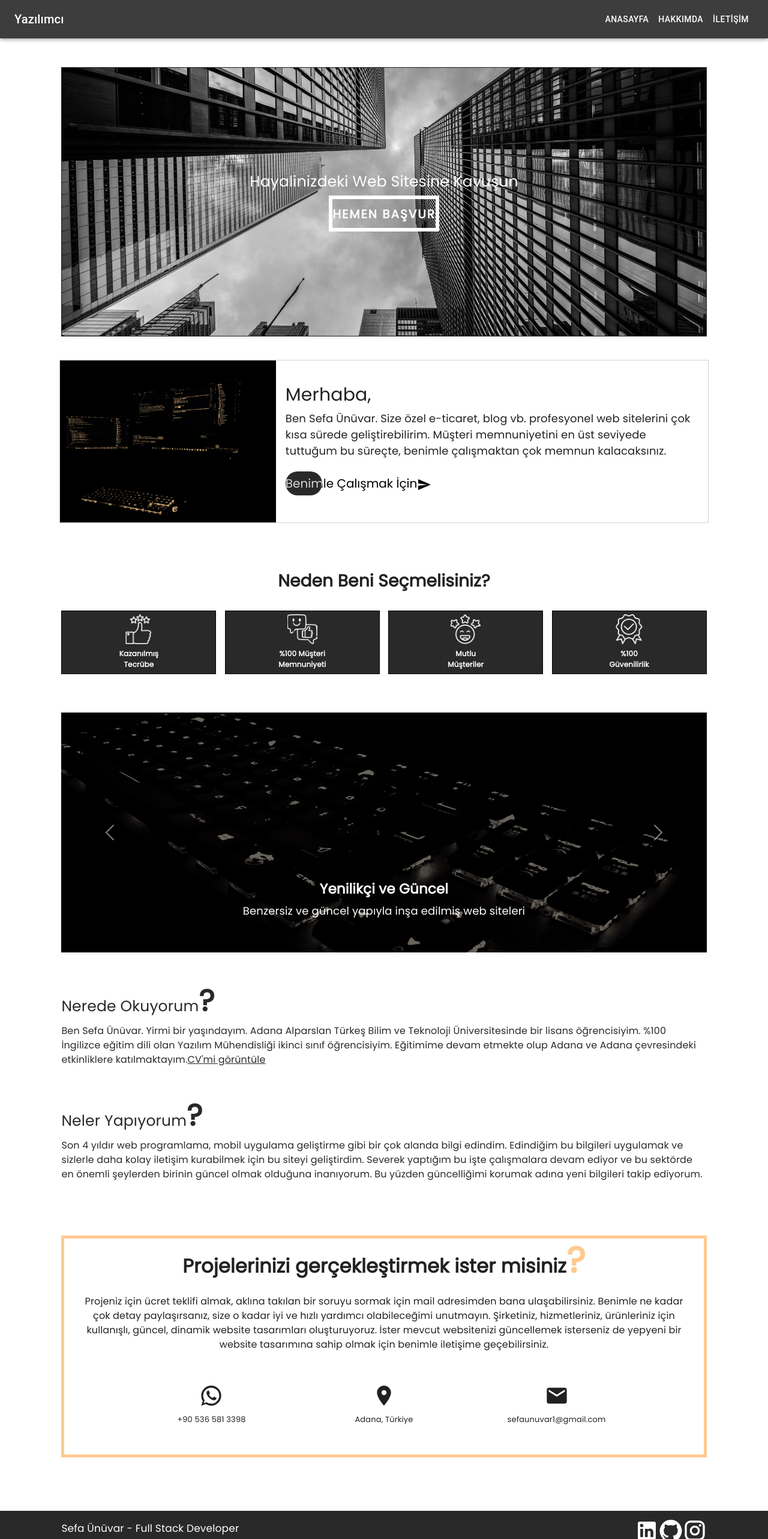
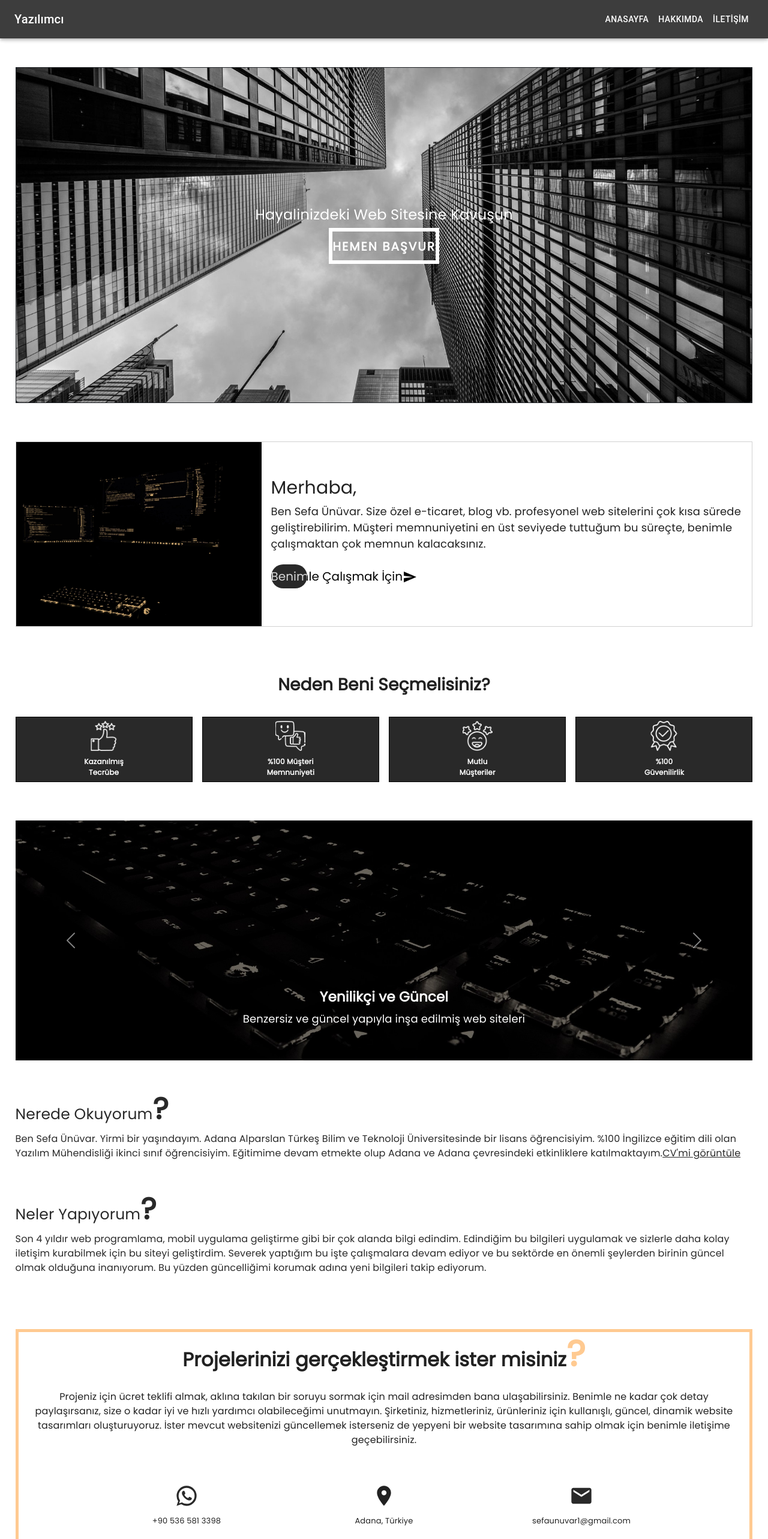
Before and after one commit to unuvarx/freelance, a React (Create React App) app: page / in a window 1280 px wide. Shown: the top 2566 px of the page at 60% size. Built offline with nearby package versions, Linux system fonts and the light colour scheme.

Commit message:
third commit

```diff
--- a/src/App.scss
+++ b/src/App.scss
@@ -40,13 +40,13 @@
   }
 
   .home-container {
-    margin: 3%;
+    margin: 5% 2% 0;
     display: flex;
     border-radius: 0;
     justify-content: center;
 
     .card.mb-3 {
-      width: 90%;
+      width: 100%;
       border-radius: 0;
       // border: none;
       .row.g-0 {
@@ -140,7 +140,7 @@
 
 .App {
   .home-explain {
-    margin: 5% 8% 0;
+    margin: 5% 2% 0;
     text-align: center;
 
     .home-explain-cards {
@@ -201,9 +201,13 @@
 
     .card.text-bg-dark {
       border-radius: 0;
-      margin: 0% 8% 0;
-
+      margin: 0% 2% 0;
       text-align: center;
+      height: 35rem;
+      img {
+        height: 100%;
+        object-fit: cover;
+      }
       .card-img-overlay {
         display: flex;
         justify-content: center;
@@ -279,7 +283,7 @@
         }
 
         h5 {
-          font-size: 25px;
+          font-size: 150%;
         }
       }
     }
@@ -289,7 +293,7 @@
     height: 25em;
 
     .carousel.slide {
-      margin: 5% 8% 0;
+      margin: 5% 2% 0;
       height: 100%;
       .carousel-item {
         height: 25em;
@@ -393,7 +397,7 @@
       cursor: pointer;
     }
     background-color: #fff;
-    margin: 4% 8%;
+    margin: 4% 2% 0;
     h3 {
       font-size: 25px;
       color: #292929;
@@ -407,7 +411,7 @@
     }
   }
   .contact-container {
-    margin: 7% 8% 0;
+    margin: 7% 2% 0;
     border: 5px solid #ffca91;
 
     .contact-title {
@@ -430,6 +434,12 @@
       align-items: center;
       justify-content: center;
       .icons {
+
+        a {
+          color: #292929;
+          text-decoration: none;
+        }
+
         width: 25%;
         text-align: center;
         margin: 0% 1% 0;
@@ -441,8 +451,9 @@
           font-size: 40px;
           margin-bottom: 5%;
         }
+
         .phone:hover {
-          color: rgb(59, 121, 59);
+          color: rgb(96, 196, 96);
           background-color: #fff;
         }
         .location:hover {
@@ -467,8 +478,9 @@
     display: flex;
     justify-content: center;
     background-color: #292929;
-    opacity: 0.95;
-    margin: 0 8% 0;
+    opacity: 1;
+    margin: 0 2% 0;
+    height: 100%;
 
     label {
       margin: 1% 0 4% 0;
@@ -498,4 +510,15 @@
     color: #ffca91;
     font-weight: bold;
   }
+  .r-navbar-logo {
+    display: flex;
+    align-items: center;
+    justify-content: center;
+
+    height: 50%;
+    svg {
+      font-size: 30rem;
+      background-color: #292929;
+    }
+  }
 }
--- a/src/components/NavBar.js
+++ b/src/components/NavBar.js
@@ -14,6 +14,7 @@ import Toolbar from "@mui/material/Toolbar";
 import Typography from "@mui/material/Typography";
 import Button from "@mui/material/Button";
 import { Link } from "react-scroll";
+import LogoDevIcon from '@mui/icons-material/LogoDev';
 
 export default function Navbar(props) {
   const drawerWidth = 240;
@@ -77,6 +78,7 @@ export default function Navbar(props) {
           </ListItem>
         </List>
       </Box>
+
     </div>
   );
 
--- a/src/pages/Contact.js
+++ b/src/pages/Contact.js
@@ -20,7 +20,7 @@ function Contact() {
       </div>
       <div className="contact-icons">
         <div className="icons">
-          <WhatsAppIcon className="phone" id="icon" />
+          <a href="https://web.whatsapp.com/"><WhatsAppIcon className="phone" id="icon" /></a>
           <p>+90 536 581 3398</p>
         </div>
         <div className="icons">
@@ -28,7 +28,7 @@ function Contact() {
           <p>Adana, Türkiye</p>
         </div>
         <div className="icons">
-          <MailIcon className="mail" id="icon" />
+          <a href="mailto:sefaunuvar1@gmail.com"><MailIcon className="mail" id="icon" /></a>
           <p>sefaunuvar1<label htmlFor="">@gmail.com</label> </p>
         </div>
       </div>
```
